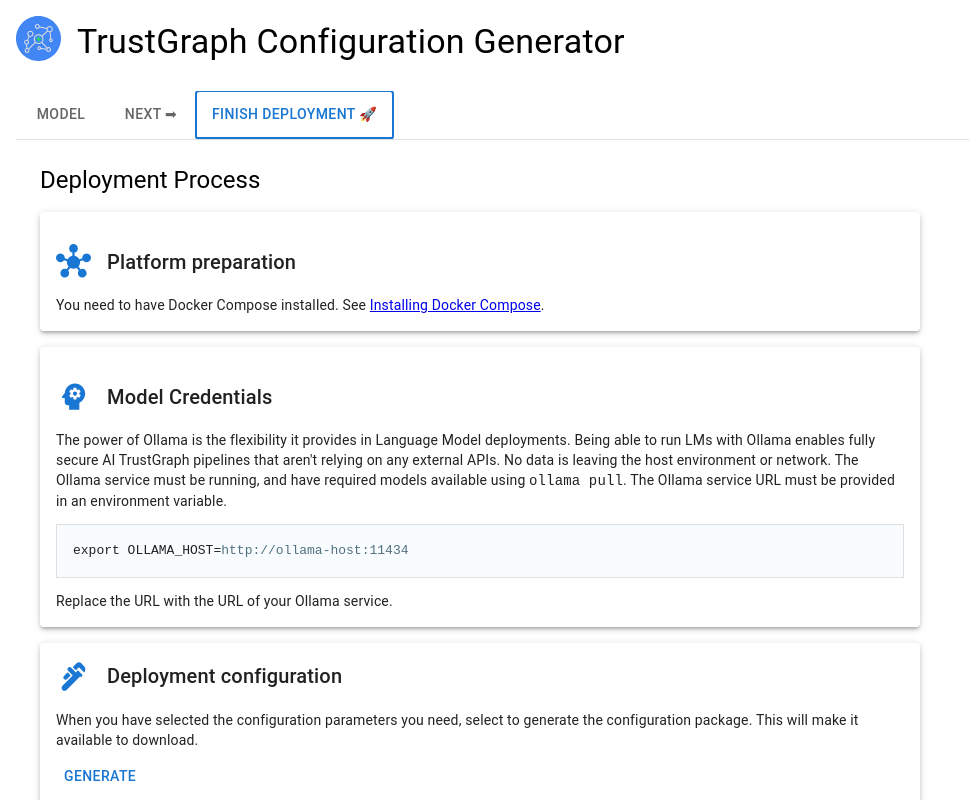
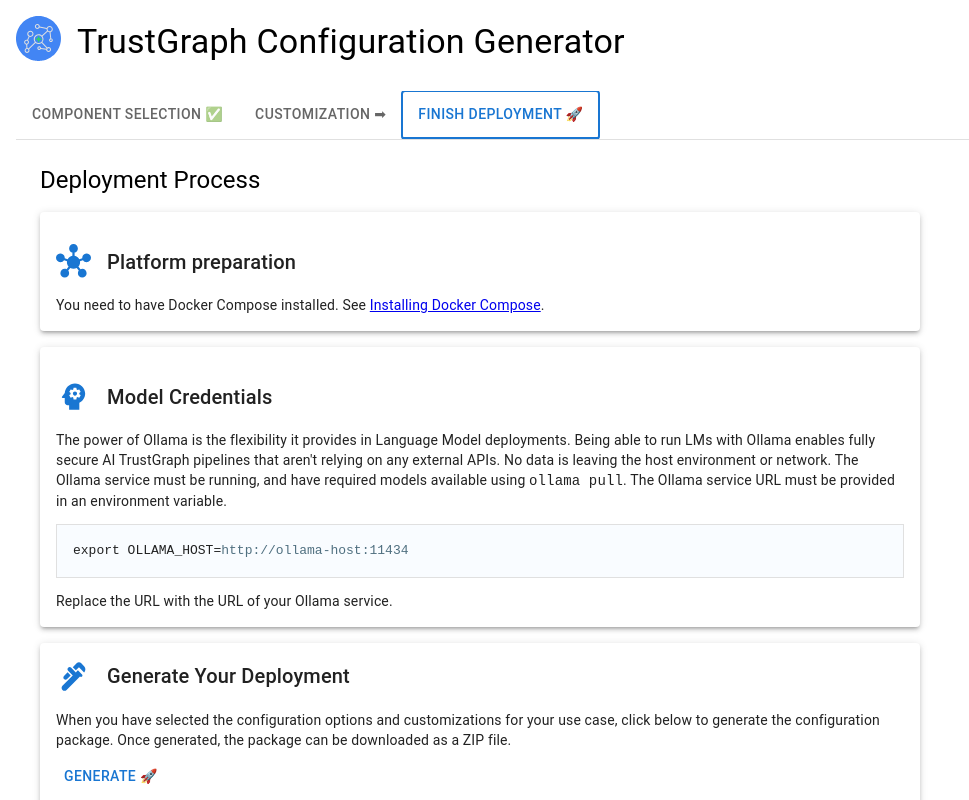
Before and after one commit to trustgraph-ai/simple-config-ui, a React (Vite) app: page / in a window 1280 px wide. Both pictures are taken after a click on the tab "FINISH DEPLOYMENT 🚀". Shown: the top 800 px of the page, without its empty margins (0-969 px from the left). Built offline with nearby package versions, Linux system fonts and the light colour scheme.

Commit message:
Instruction tweaks.

```diff
--- a/src/simple-editor/configuration/Configuration.tsx
+++ b/src/simple-editor/configuration/Configuration.tsx
@@ -46,8 +46,8 @@ function CustomTabPanel(props: TabPanelProps) {
 const tabs = (opts : Set<string>) => {
 
     let tabs = [
-        <Tab key="model" value="model" label="Model"/>,
-        <Tab key="more" value="more" label="Next ➡"/>
+        <Tab key="model" value="model" label="Component Selection ✅"/>,
+        <Tab key="more" value="more" label="Customization ➡"/>
     ];
 
     if (opts.has(DEFINITIONS_PROMPT))
--- a/src/simple-editor/configuration/Parameters.tsx
+++ b/src/simple-editor/configuration/Parameters.tsx
@@ -9,8 +9,13 @@ const Parameters = ({
     return (<>
 
         <Typography variant="h5" component="h2" gutterBottom>
-          Model parameters
+          TrustGraph Component Options
         </Typography>
+
+        <Typography variant="body1" component="p" gutterBottom>
+            For each category, select one option from the list of
+            available components.
+            </Typography>
 
         <ParamsForm/>
 
--- a/src/simple-editor/deployment/ConfigGeneration.tsx
+++ b/src/simple-editor/deployment/ConfigGeneration.tsx
@@ -112,17 +112,18 @@ const ConfigGeneration = () => {
                     >
                         <Plumbing color="primary" fontSize="large"/>
                         <Typography variant="h6" component="h3">
-                            <Box>Deployment configuration</Box>
+                            <Box>Generate Your Deployment</Box>
                         </Typography>
                     </Stack>
                     <Typography variant="body2" sx={{mt: 2}}>
-                        When you have selected the configuration parameters
-                        you need, select to generate the configuration
-                        package.  This will make it available to download.
+                        When you have selected the configuration options
+                        and customizations for your use case, click below
+                        to generate the configuration package. Once generated,
+                        the package can be downloaded as a ZIP file.
                     </Typography>
                     { generating ? <Generating/> : '' }
                     <Box sx={{mt: 1}}>
-                        <Button onClick={() => generate()}>Generate</Button>
+                        <Button onClick={() => generate()}>Generate 🚀</Button>
                     </Box>
                 </Paper>
             </Box>
--- a/src/simple-editor/deployment/DeploymentInstructions.tsx
+++ b/src/simple-editor/deployment/DeploymentInstructions.tsx
@@ -41,7 +41,7 @@ const DeploymentInstructionsCompose = () => {
                             " Podman Compose" :
                             " Docker Compose"
                         }.
-                        Unzip the ZIP file...
+                        Unzip the ZIP file:
 
                     </DeploymentStep>
 
@@ -51,7 +51,17 @@ const DeploymentInstructionsCompose = () => {
 
                     <DeploymentStep>
 
-                        and launch...
+                    On MacOS, it may be necessary to specify a destination directory for the TrustGraph package:
+
+                    </DeploymentStep>
+
+                    <DeploymentCode>
+                        unzip deploy.zip -d deploy
+                    </DeploymentCode>
+
+                    <DeploymentStep>
+
+                        Navigate to the <code>docker-compose</code> directory. From this directory, launch TrustGraph with:
 
                     </DeploymentStep>
 
--- a/src/simple-editor/deployment/PreparedConfig.tsx
+++ b/src/simple-editor/deployment/PreparedConfig.tsx
@@ -44,7 +44,7 @@ const PreparedConfig = () => {
                     >
                         <Plumbing color="primary" fontSize="large"/>
                         <Typography variant="h6" component="h3">
-                            Deployment configuration
+                            Deployment Configuration
                         </Typography>
                     </Stack>
 
```
